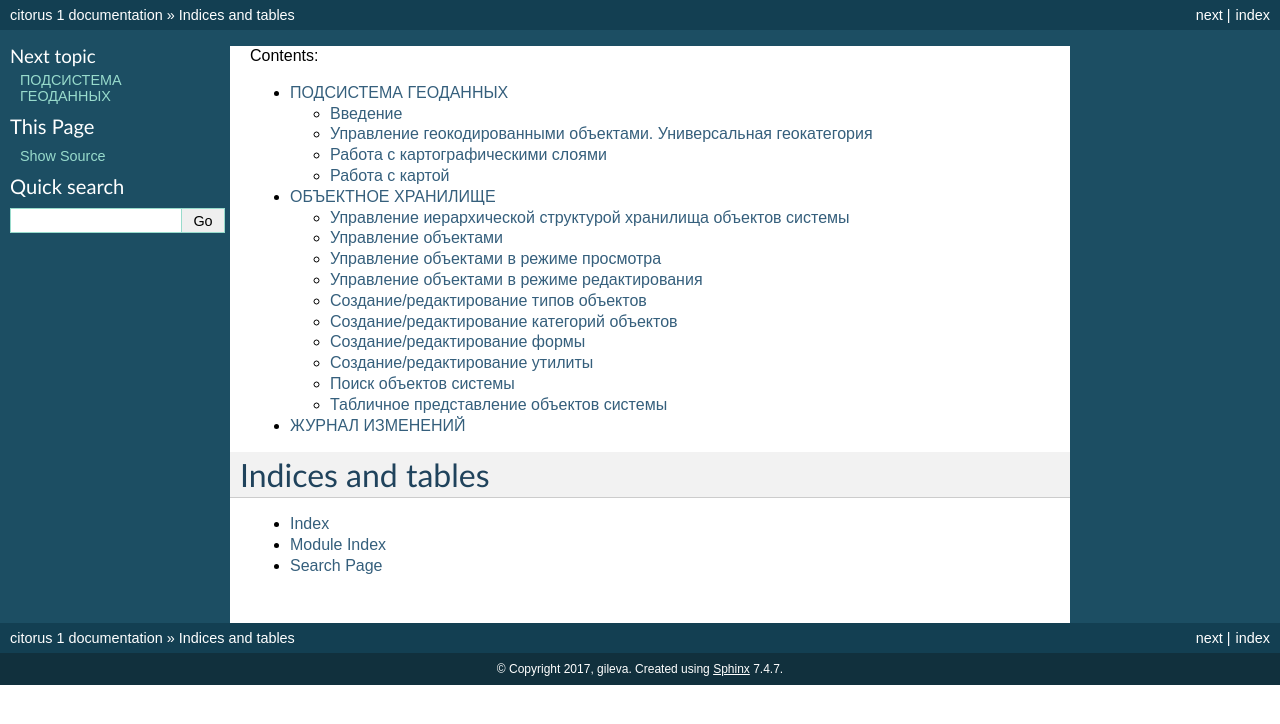
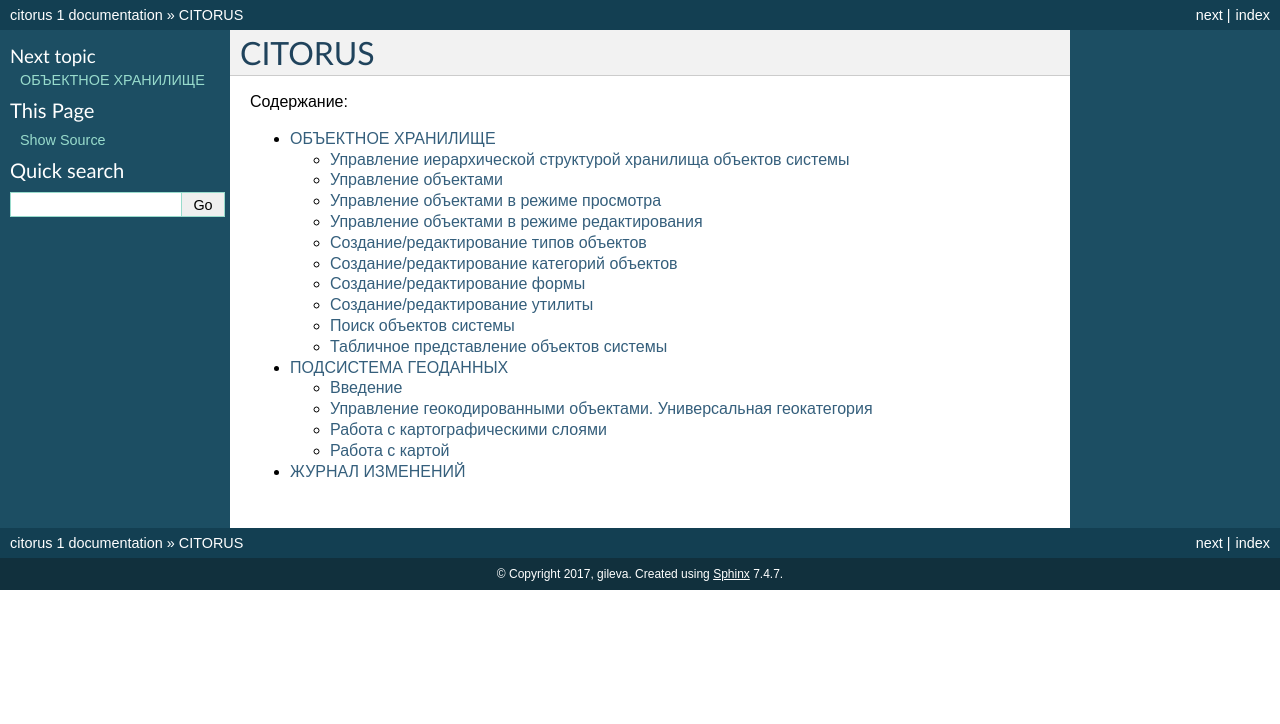
Before and after one commit to citoruspm/citorus, a Sphinx documentation site: the page built from source/index.rst, in a window 1280 px wide. Shown: the top 724 px of the page. Built offline with Sphinx 7.4.7, drawn with Linux system fonts in a browser that asks for light colours.

Commit message:
Update index.rst

```diff
--- a/source/index.rst
+++ b/source/index.rst
@@ -3,19 +3,14 @@
    You can adapt this file completely to your liking, but it should at least
    contain the root `toctree` directive.
 
-Contents:
+CITORUS
+==================
+
+Содержание:
 
 .. toctree::
    :maxdepth: 2
 
+   obj
    model
-   obj
    journal
-
-
-Indices and tables
-==================
-
-* :ref:`genindex`
-* :ref:`modindex`
-* :ref:`search`
```
